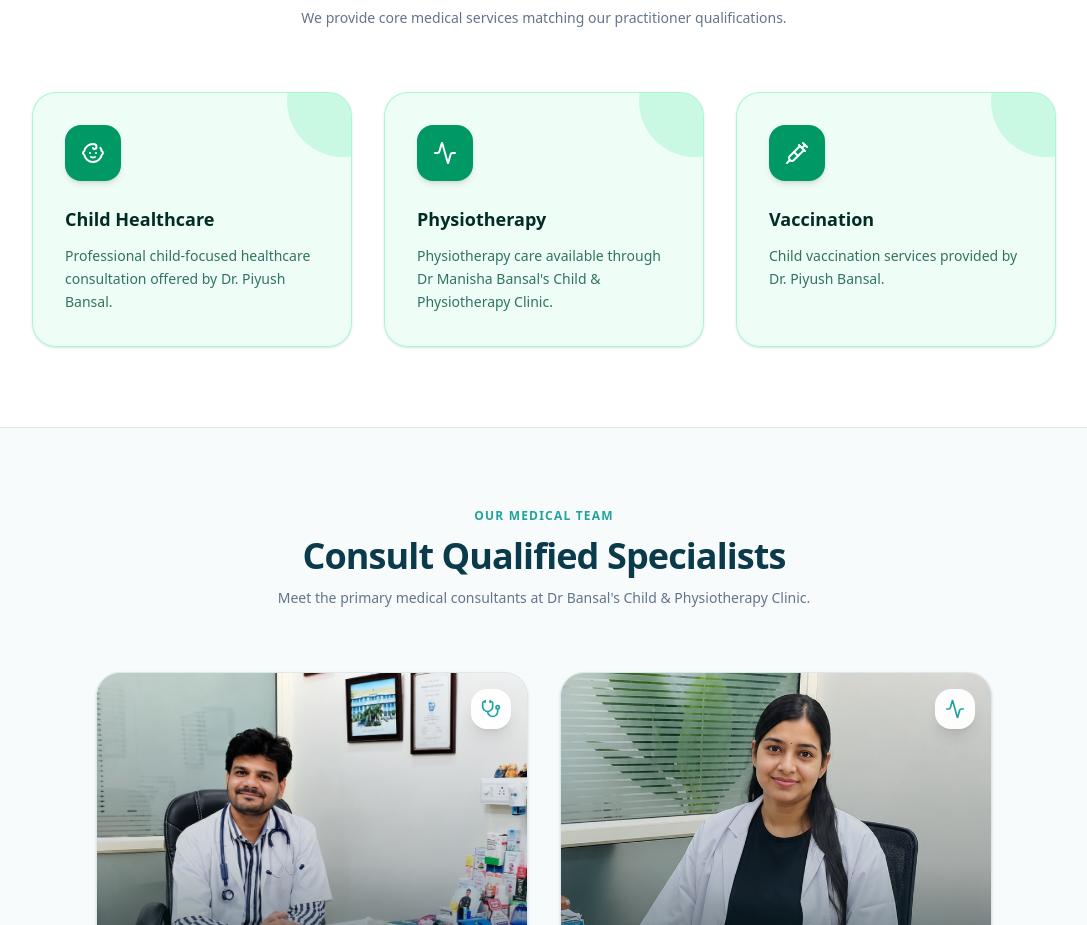
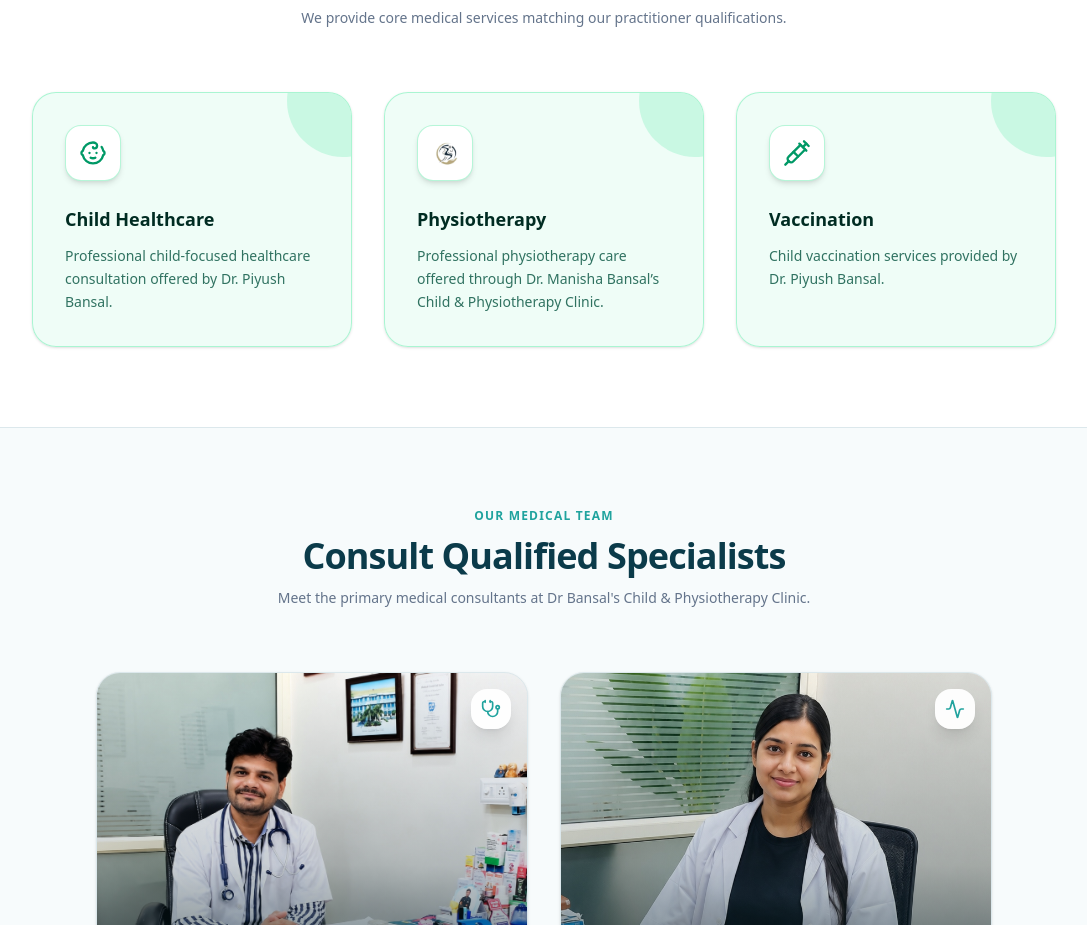
Before and after one commit to ramlalkumawat/bansal-healthcare, a Next.js app: page / in a window 1280 px wide. Shown: the part 1323-2248 px from the top of the page, without its empty margins (96-1183 px from the left). Built offline with nearby package versions, Linux system fonts and the light colour scheme.

Commit message:
Apply custom Physiotherapy logo and update service description

```diff
--- a/src/components/ServicesSection.tsx
+++ b/src/components/ServicesSection.tsx
@@ -44,8 +44,16 @@ export default function ServicesSection() {
                 <div className="absolute -top-12 -right-12 w-28 h-28 bg-emerald-200/50 rounded-full group-hover:scale-125 transition-transform duration-300" />
 
                 {/* Icon Container */}
-                <div className="p-4 bg-emerald-600 text-white rounded-2xl shadow-md mb-6 shrink-0 group-hover:bg-emerald-700 group-hover:scale-105 transition-all duration-300">
-                  <IconComponent className="w-6 h-6" />
+                <div className="w-14 h-14 bg-white text-emerald-600 rounded-2xl shadow-md mb-6 shrink-0 border border-emerald-200/80 flex items-center justify-center p-2.5 group-hover:scale-105 group-hover:border-emerald-400 group-hover:shadow-lg transition-all duration-300">
+                  {service.iconImage ? (
+                    <img
+                      src={service.iconImage}
+                      alt={service.title}
+                      className="w-full h-full object-contain"
+                    />
+                  ) : (
+                    <IconComponent className="w-7 h-7 text-emerald-600" />
+                  )}
                 </div>
 
                 {/* Service Details */}
--- a/src/data/clinic.ts
+++ b/src/data/clinic.ts
@@ -28,6 +28,7 @@ export interface Service {
   title: string;
   description: string;
   iconName: 'Baby' | 'Activity' | 'HeartPulse' | 'Stethoscope' | 'Syringe';
+  iconImage?: string;
 }
 
 export interface FAQItem {
@@ -148,8 +149,9 @@ export const clinicData = {
     {
       id: "physiotherapy",
       title: "Physiotherapy",
-      description: "Physiotherapy care available through Dr Manisha Bansal's Child & Physiotherapy Clinic.",
-      iconName: "Activity"
+      description: "Professional physiotherapy care offered through Dr. Manisha Bansal’s Child & Physiotherapy Clinic.",
+      iconName: "Activity",
+      iconImage: "/images/physiotherapy_logo.png"
     },
     {
       id: "vaccination",
```
Also changed, not shown: public/images/physiotherapy_icon.jpg (added), public/images/physiotherapy_logo.png (added).
